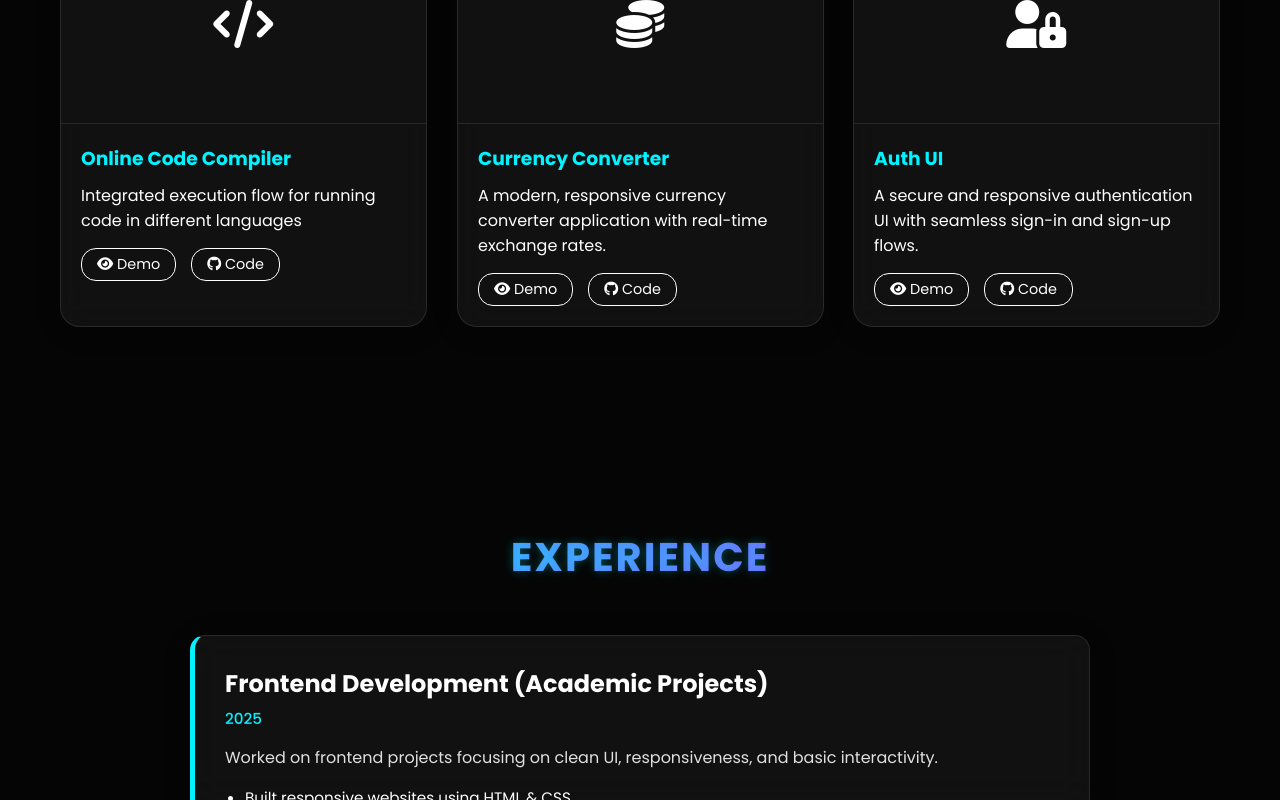
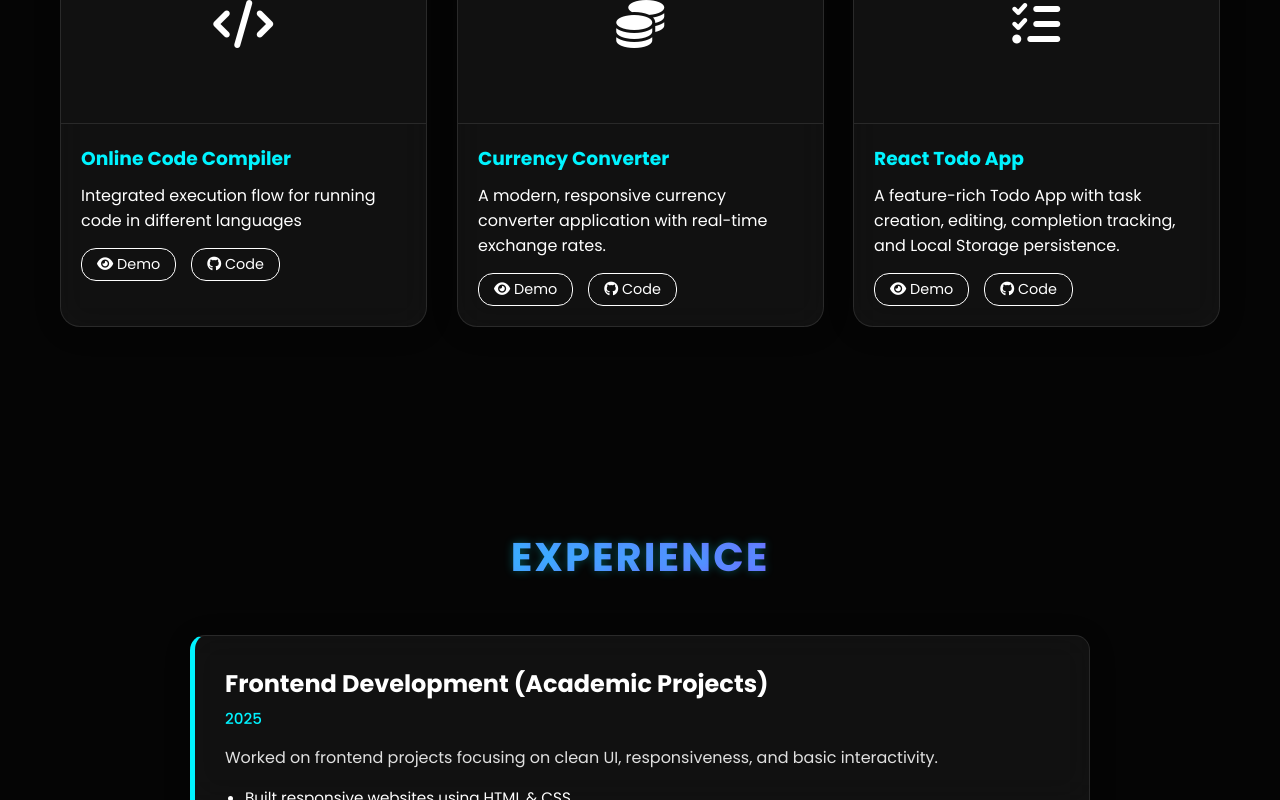
Before and after one commit to nageshl-12/portfolio-react, a React (Vite) app: page / in a window 1280 px wide. Shown: the part 2735-3535 px from the top of the page. Built offline with nearby package versions, Linux system fonts and the light colour scheme.

Commit message:
Updated project list

```diff
--- a/src/App.jsx
+++ b/src/App.jsx
@@ -795,13 +795,11 @@ function App() {
                         "https://github.com/nageshl-12/-Currency-Converter-",
                     },
                     {
-                      title: "Auth UI",
-                      desc: "A secure and responsive authentication UI with seamless sign-in and sign-up flows.",
-                      icon: "fa-user-lock",
-                      demoLink:
-                        "https://nageshl-12.github.io/auth-ui-signin-signup/",
-                      codeLink:
-                        "https://github.com/nageshl-12/auth-ui-signin-signup",
+                      title: "React Todo App",
+                      desc: "A feature-rich Todo App with task creation, editing, completion tracking, and Local Storage persistence.",
+                      icon: "fa-list-check",
+                      demoLink: "https://todo-app-react-v1.vercel.app/",
+                      codeLink: "https://github.com/nageshl-12/react-todo-app",
                     },
                   ].map((proj, idx) => (
                     <div
```
